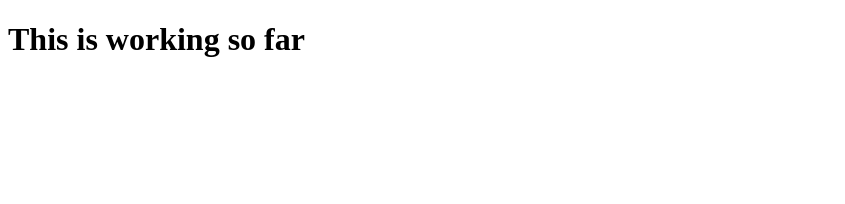
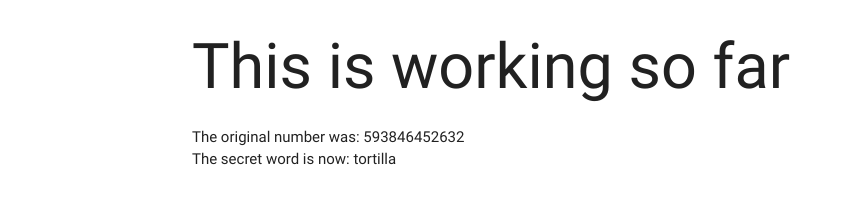
Before and after one commit to dcaban/hfinterview, a plain HTML site: page index.html in a window 1280 px wide. Shown: the whole page, without its empty margins (0-845 px from the left). Drawn offline with nearby package versions, Linux system fonts and the light colour scheme.

Commit message:
printing to site

```diff
--- a/index.html
+++ b/index.html
@@ -4,10 +4,25 @@
     <meta charset="UTF-8">
     <title>Title</title>
     <link rel="stylesheet" href="./style.css">
+    <script
+            src="https://code.jquery.com/jquery-3.2.1.min.js"
+            integrity="sha256-hwg4gsxgFZhOsEEamdOYGBf13FyQuiTwlAQgxVSNgt4="
+            crossorigin="anonymous"></script>
+
+    <!-- Compiled and minified CSS -->
+    <link rel="stylesheet" href="https://cdnjs.cloudflare.com/ajax/libs/materialize/0.100.2/css/materialize.min.css">
+
+    <!-- Compiled and minified JavaScript -->
+    <script src="https://cdnjs.cloudflare.com/ajax/libs/materialize/0.100.2/js/materialize.min.js"></script>
+
 </head>
 <body>
+<div class="container text-center">
+<h1>This is working so far</h1>
+    <p id="tortilla">
 
-<h1>This is working so far</h1>
+    </p>
+</div>
 
 
 <script type="text/javascript" src="./public.js"></script>
--- a/public.js
+++ b/public.js
@@ -1,4 +1,5 @@
 
+var ogHash = ("593846452632");
 
 var letters = "acdfgilmnoprstuw";
 var reversedWord = [];
@@ -45,4 +46,8 @@ function hash(s)
 }
 
 
-hash("593846452632");
+hash(ogHash);
+
+
+$("#tortilla").append("The original number was: " + ogHash +"<br> The secret word is now: ");
+$("#tortilla").append(reversedWord);
```
